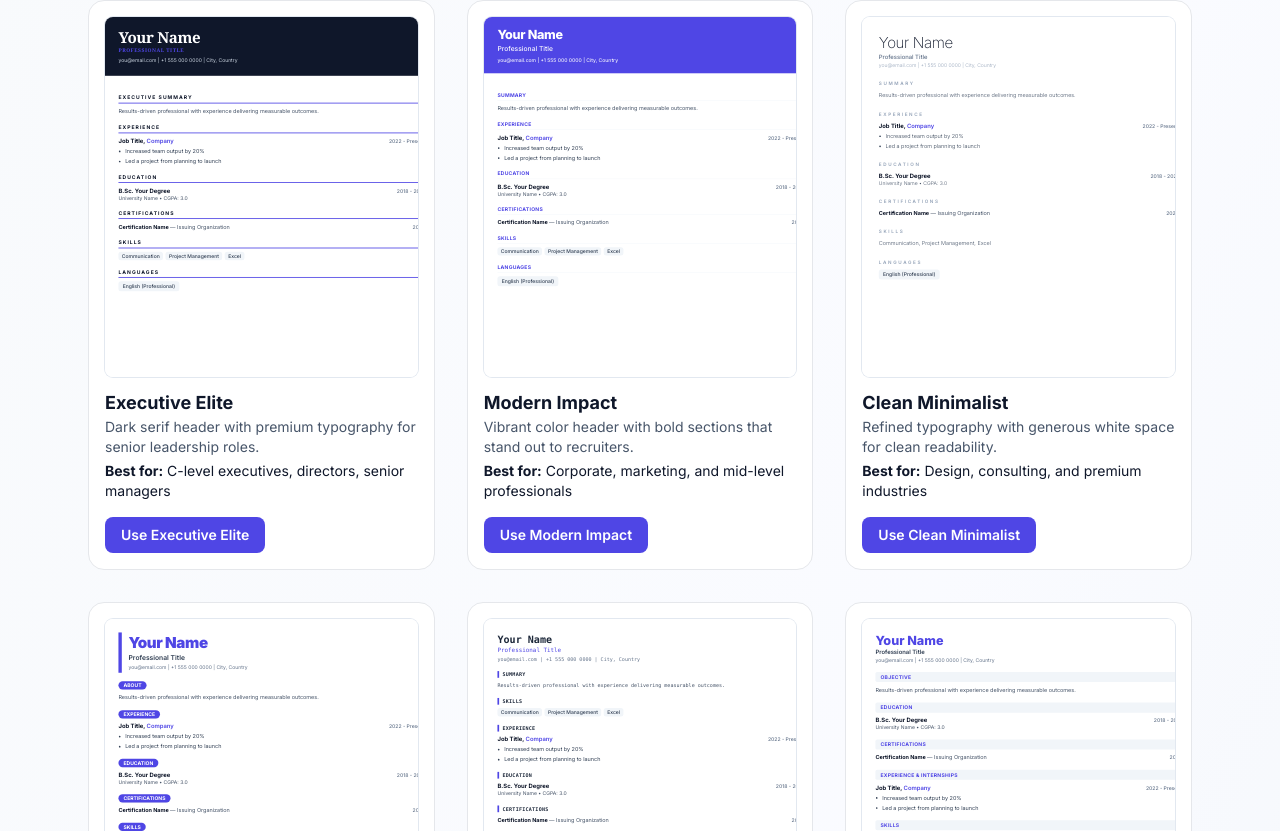
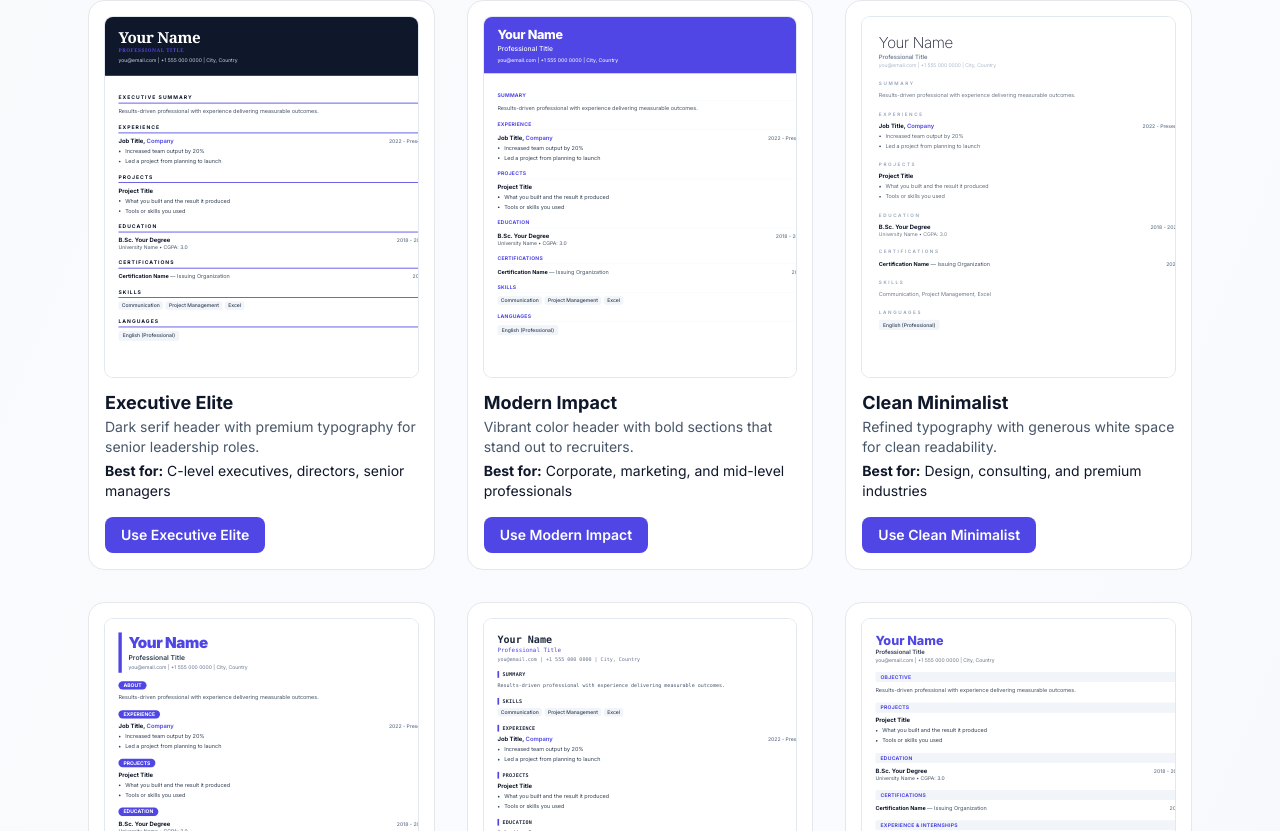
Before and after one commit to kashifjavaid1/ATS-Resume-Builder, a Next.js app: page /resume-templates in a window 1280 px wide. Shown: the part 269-1100 px from the top of the page. Built offline with nearby package versions, Linux system fonts and the light colour scheme.

Commit message:
Templates: Projects section in all 9 templates (after Experience, hidden when empty)

```diff
--- a/components/Templates.tsx
+++ b/components/Templates.tsx
@@ -1,4 +1,4 @@
-import { Resume, Edu, Cert, Language } from "@/types/resume";
+import { Resume, Edu, Cert, Language, Project } from "@/types/resume";
 
 const bullets = (s: string) => s.split("\n").filter(Boolean);
 
@@ -49,6 +49,23 @@ const CertificationsList = ({ certifications }: { certifications: Cert[] }) => {
   );
 };
 
+const ProjectsList = ({ projects }: { projects: Project[] }) => {
+  if (!projects || projects.length === 0) return null;
+  return (
+    <div className="space-y-3">
+      {projects.map((p, i) => (
+        <div key={i} className="min-w-0">
+          <h3 className="text-sm font-bold text-slate-900 break-words">{p.name}</h3>
+          {p.link && <p className="text-xs text-slate-500 break-all">{p.link}</p>}
+          <ul className="list-disc ml-4 text-[13px] text-slate-700 space-y-1 mt-1">
+            {bullets(p.description).map((b, j) => <li key={j} className="break-words">{b}</li>)}
+          </ul>
+        </div>
+      ))}
+    </div>
+  );
+};
+
 const LanguagesList = ({ languages }: { languages: Language[] }) => {
   if (!languages || languages.length === 0) return null;
   return (
@@ -89,7 +106,7 @@ export function Modern({ r }: { r: Resume }) {
       <div className="px-5 sm:px-8 py-5 sm:py-6 space-y-4">
         {r.summary && <div><H c="Summary" /><p className="text-slate-600 leading-relaxed text-[13px] break-words">{r.summary}</p></div>}
         {r.experience?.length > 0 && <div><H c="Experience" /><Exp r={r} /></div>}
-        {r.educationList?.length > 0 && <div><H c="Education" /><EducationList educationList={r.educationList} /></div>}
+        {r.projects?.length > 0 && <div><H c="Projects" /><ProjectsList projects={r.projects} /></div>} {r.educationList?.length > 0 && <div><H c="Education" /><EducationList educationList={r.educationList} /></div>}
         {r.certifications?.length > 0 && <div><H c="Certifications" /><CertificationsList certifications={r.certifications} /></div>}
         {r.skills && <div><H c="Skills" /><SkillsList skills={r.skills} /></div>}
         {r.languages?.length > 0 && <div><H c="Languages" /><LanguagesList languages={r.languages} /></div>}
@@ -109,7 +126,7 @@ export function Classic({ r }: { r: Resume }) {
       </div>
       {r.summary && <div><H c="Summary" /><p className="text-slate-700 leading-relaxed text-[13px] break-words">{r.summary}</p></div>}
       {r.experience?.length > 0 && <div><H c="Experience" /><Exp r={r} /></div>}
-      {r.educationList?.length > 0 && <div><H c="Education" /><EducationList educationList={r.educationList} /></div>}
+      {r.projects?.length > 0 && <div><H c="Projects" /><ProjectsList projects={r.projects} /></div>} {r.educationList?.length > 0 && <div><H c="Education" /><EducationList educationList={r.educationList} /></div>}
       {r.certifications?.length > 0 && <div><H c="Certifications" /><CertificationsList certifications={r.certifications} /></div>}
       {r.skills && <div><H c="Skills" /><p className="text-slate-700 text-[13px] break-words">{r.skills}</p></div>}
       {r.languages?.length > 0 && <div><H c="Languages" /><LanguagesList languages={r.languages} /></div>}
@@ -127,7 +144,7 @@ export function Tech({ r }: { r: Resume }) {
       {r.summary && <div><H c="Summary" /><p className="text-slate-600 font-mono text-xs leading-relaxed break-words">{r.summary}</p></div>}
       {r.skills && <div><H c="Skills" /><SkillsList skills={r.skills} /></div>}
       {r.experience?.length > 0 && <div><H c="Experience" /><Exp r={r} /></div>}
-      {r.educationList?.length > 0 && <div><H c="Education" /><EducationList educationList={r.educationList} /></div>}
+      {r.projects?.length > 0 && <div><H c="Projects" /><ProjectsList projects={r.projects} /></div>} {r.educationList?.length > 0 && <div><H c="Education" /><EducationList educationList={r.educationList} /></div>}
       {r.certifications?.length > 0 && <div><H c="Certifications" /><CertificationsList certifications={r.certifications} /></div>}
       {r.languages?.length > 0 && <div><H c="Languages" /><LanguagesList languages={r.languages} /></div>}
     </div>
@@ -146,7 +163,7 @@ export function Executive({ r }: { r: Resume }) {
       <div className="px-5 sm:px-8 py-5 sm:py-6 font-sans space-y-4">
         {r.summary && <div><H c="Executive Summary" /><p className="text-slate-600 leading-relaxed text-[13px] break-words">{r.summary}</p></div>}
         {r.experience?.length > 0 && <div><H c="Experience" /><Exp r={r} /></div>}
-        {r.educationList?.length > 0 && <div><H c="Education" /><EducationList educationList={r.educationList} /></div>}
+        {r.projects?.length > 0 && <div><H c="Projects" /><ProjectsList projects={r.projects} /></div>} {r.educationList?.length > 0 && <div><H c="Education" /><EducationList educationList={r.educationList} /></div>}
         {r.certifications?.length > 0 && <div><H c="Certifications" /><CertificationsList certifications={r.certifications} /></div>}
         {r.skills && <div><H c="Skills" /><SkillsList skills={r.skills} /></div>}
         {r.languages?.length > 0 && <div><H c="Languages" /><LanguagesList languages={r.languages} /></div>}
@@ -164,7 +181,7 @@ export function Minimal({ r }: { r: Resume }) {
       <p className="mt-1 text-xs text-slate-400 break-words">{contact(r)}</p>
       {r.summary && <div><H c="Summary" /><p className="text-slate-600 leading-relaxed text-[13px] break-words">{r.summary}</p></div>}
       {r.experience?.length > 0 && <div><H c="Experience" /><Exp r={r} /></div>}
-      {r.educationList?.length > 0 && <div><H c="Education" /><EducationList educationList={r.educationList} /></div>}
+      {r.projects?.length > 0 && <div><H c="Projects" /><ProjectsList projects={r.projects} /></div>} {r.educationList?.length > 0 && <div><H c="Education" /><EducationList educationList={r.educationList} /></div>}
       {r.certifications?.length > 0 && <div><H c="Certifications" /><CertificationsList certifications={r.certifications} /></div>}
       {r.skills && <div><H c="Skills" /><p className="text-slate-600 text-[13px] break-words">{r.skills}</p></div>}
       {r.languages?.length > 0 && <div><H c="Languages" /><LanguagesList languages={r.languages} /></div>}
@@ -183,7 +200,7 @@ export function Creative({ r }: { r: Resume }) {
       </div>
       {r.summary && <div><H c="About" /><p className="text-slate-600 leading-relaxed text-[13px] break-words">{r.summary}</p></div>}
       {r.experience?.length > 0 && <div><H c="Experience" /><Exp r={r} /></div>}
-      {r.educationList?.length > 0 && <div><H c="Education" /><EducationList educationList={r.educationList} /></div>}
+      {r.projects?.length > 0 && <div><H c="Projects" /><ProjectsList projects={r.projects} /></div>} {r.educationList?.length > 0 && <div><H c="Education" /><EducationList educationList={r.educationList} /></div>}
       {r.certifications?.length > 0 && <div><H c="Certifications" /><CertificationsList certifications={r.certifications} /></div>}
       {r.skills && <div><H c="Skills" /><SkillsList skills={r.skills} /></div>}
       {r.languages?.length > 0 && <div><H c="Languages" /><LanguagesList languages={r.languages} /></div>}
@@ -199,7 +216,7 @@ export function Graduate({ r }: { r: Resume }) {
       <p className="font-semibold text-slate-700 break-words">{r.title}</p>
       <p className="text-xs text-slate-500 mt-0.5 break-words">{contact(r)}</p>
       {r.summary && <div><H c="Objective" /><p className="text-slate-600 leading-relaxed text-[13px] break-words">{r.summary}</p></div>}
-      {r.educationList?.length > 0 && <div><H c="Education" /><EducationList educationList={r.educationList} /></div>}
+      {r.projects?.length > 0 && <div><H c="Projects" /><ProjectsList projects={r.projects} /></div>} {r.educationList?.length > 0 && <div><H c="Education" /><EducationList educationList={r.educationList} /></div>}
       {r.certifications?.length > 0 && <div><H c="Certifications" /><CertificationsList certifications={r.certifications} /></div>}
       {r.experience?.length > 0 && <div><H c="Experience & Internships" /><Exp r={r} /></div>}
       {r.skills && <div><H c="Skills" /><SkillsList skills={r.skills} /></div>}
@@ -336,6 +353,33 @@ export function Sidebar({ r }: { r: Resume }) {
                       ))}
                     </ul>
                   )}
+                </div>
+              ))}
+            </div>
+          </section>
+        )}
+
+        {/* Projects */}
+        {r.projects?.length > 0 && (
+          <section className="mb-5 sm:mb-6 md:mb-7">
+            <MainH c="Projects" />
+            <div className="space-y-3.5 sm:space-y-4 md:space-y-5">
+              {r.projects.map((p, i) => (
+                <div key={i}>
+                  <h3 className="text-[12px] sm:text-sm font-bold text-slate-900 break-words">
+                    {p.name}
+                  </h3>
+                  {p.link && (
+                    <p className="text-[11px] sm:text-xs text-slate-500 mt-0.5 break-all">{p.link}</p>
+                  )}
+                  <ul className="mt-1.5 space-y-1 text-[12px] sm:text-[13px] text-slate-600">
+                    {bullets(p.description).map((b, j) => (
+                      <li key={j} className="flex gap-1.5 sm:gap-2">
+                        <span className="mt-1.5 h-1 w-1 rounded-full bg-slate-400 shrink-0" />
+                        <span className="break-words leading-snug">{b}</span>
+                      </li>
+                    ))}
+                  </ul>
                 </div>
               ))}
             </div>
@@ -551,6 +595,29 @@ export function Bold({ r }: { r: Resume }) {
           </section>
         )}
 
+        {r.projects?.length > 0 && (
+          <section className="mb-5 sm:mb-6 md:mb-7">
+            <DarkBar c="Projects" />
+            <div className="space-y-3 sm:space-y-4 md:space-y-5">
+              {r.projects.map((p, i) => (
+                <div key={i}>
+                  <h3 className="text-[12px] sm:text-[13px] md:text-[14px] font-black text-slate-900 break-words">{p.name}</h3>
+                  {p.link && (
+                    <p className="text-[10.5px] sm:text-[11px] md:text-[11.5px] text-slate-600 mt-0.5 break-all">
+                      {p.link}
+                    </p>
+                  )}
+                  {p.description && (
+                    <p className="mt-1.5 text-[11px] sm:text-[12px] leading-relaxed text-slate-700 whitespace-pre-line break-words">
+                      {p.description}
+                    </p>
+                  )}
+                </div>
+              ))}
+            </div>
+          </section>
+        )}
+
         {r.educationList?.length > 0 && (
           <section className="mb-5 sm:mb-6 md:mb-7">
             <DarkBar c="Education" />
```
